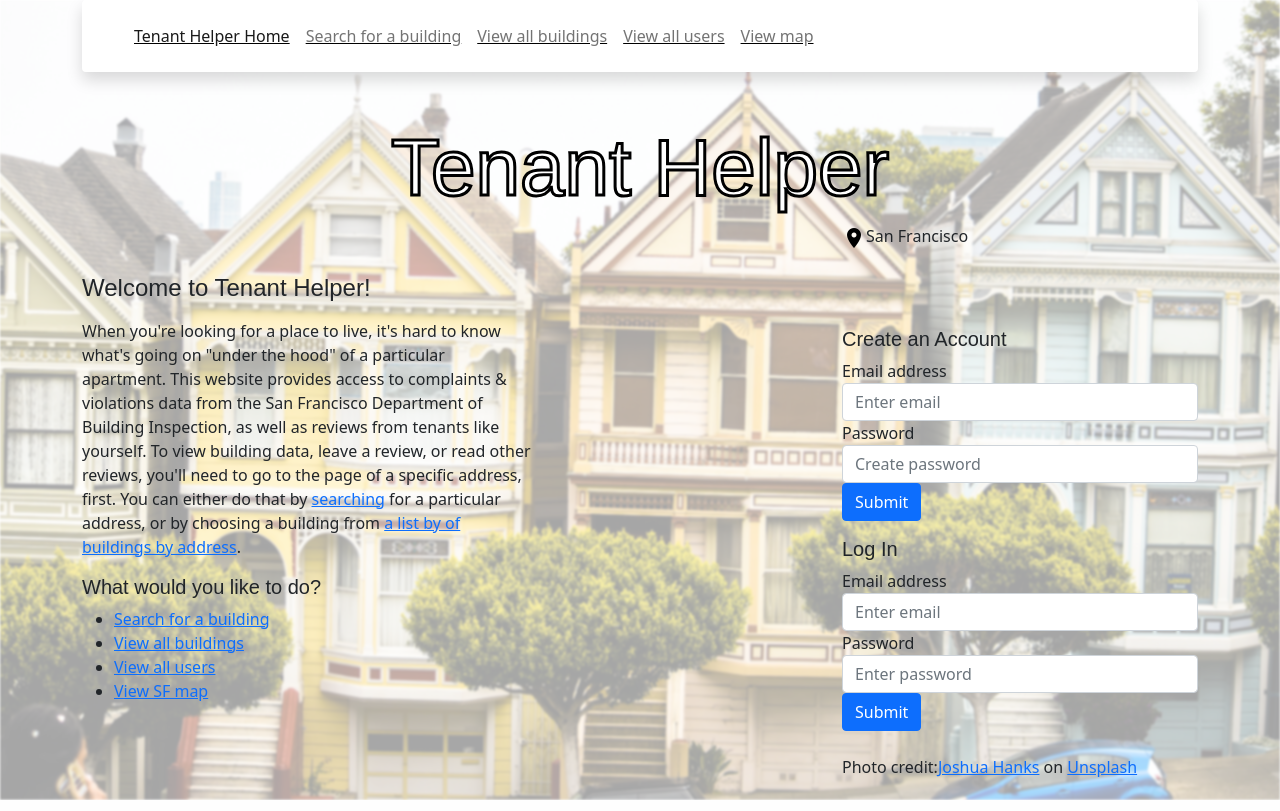
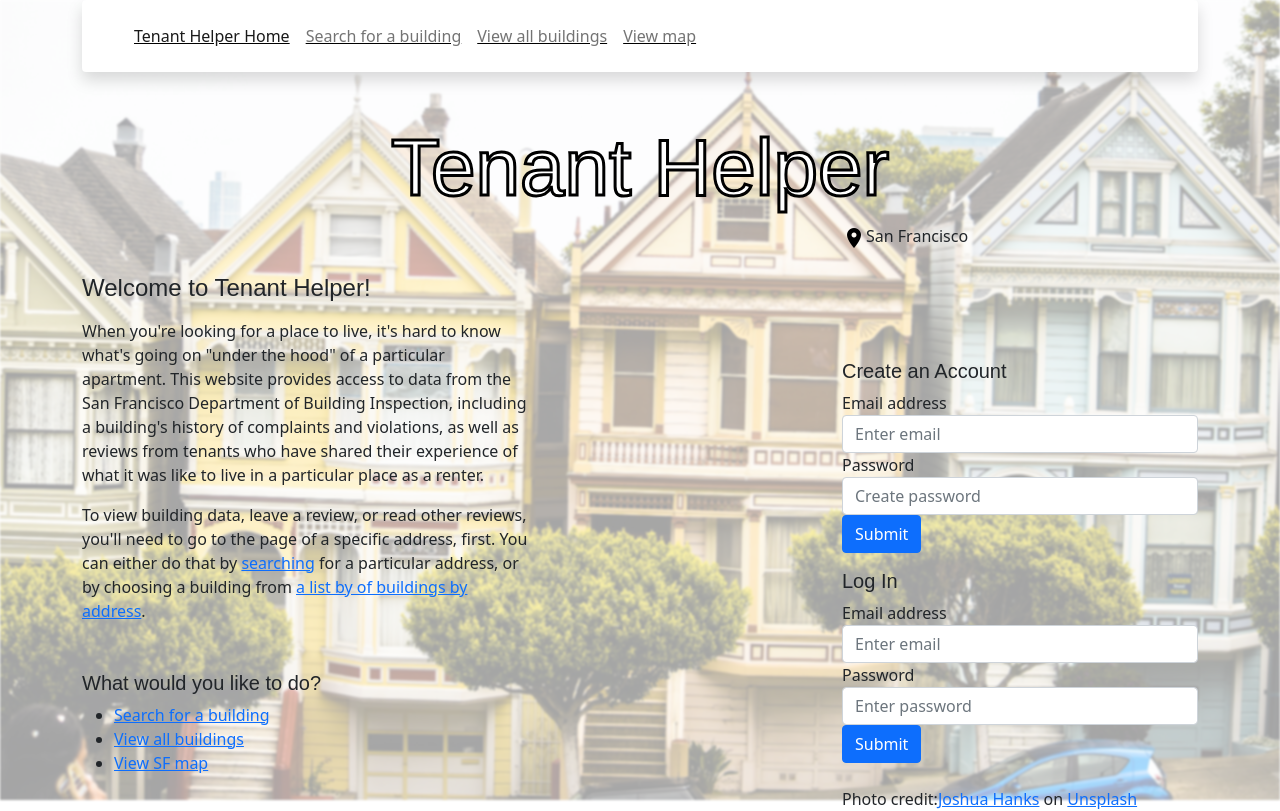
Before and after one commit to shoshlavosh/project, a Flask app: page / in a window 1280 px wide. Run offline with Flask 2, Linux system fonts and the light colour scheme.

Commit message:
edited homepage blurb

```diff
--- a/templates/address_search.html
+++ b/templates/address_search.html
@@ -4,10 +4,10 @@
 {% block head %}
 <link rel="stylesheet" href="/static/css/search.css">
 {% endblock %}
-<!-- create review form -->
+
 {% block body %}
 <div class="bgsearch"></div>
-<h4 class="display-5">Search for a Building</h4>
+<h4 class="display-5 mt-3">Search for a Building</h4>
 <form action="/address_search" method='POST'>
   <div class="form-row">
     <div class="form-group col-md-2">
--- a/templates/base.html
+++ b/templates/base.html
@@ -34,6 +34,7 @@
       <div class="container">
         <!-- nav bar goes here -->
         <nav class="navbar navbar-expand-lg navbar-light bg-info bg-gradient text-black text-decoration-underline shadow p-3 mb-5 bg-body rounded">
+          <!-- <nav class="navbar navbar-light" style="background-color: #e3f2fd;">   -->
           <div class="container-fluid">
             <a class="navbar-brand" href="#"></a>
             <button class="navbar-toggler" type="button" data-bs-toggle="collapse" data-bs-target="#navbarSupportedContent" aria-controls="navbarSupportedContent" aria-expanded="false" aria-label="Toggle navigation">
@@ -50,9 +51,9 @@
                 <li class="nav-item">
                   <a class="nav-link" a href="/buildings">View all buildings</a>
                 </li>
-                <li class="nav-item">
+                <!-- <li class="nav-item">
                   <a class="nav-link" a href="/users">View all users</a>
-                </li>
+                </li> -->
                 <li class="nav-item">
                   <a class="nav-link" a href="/map">View map</a>
                 </li>
--- a/templates/index.html
+++ b/templates/index.html
@@ -26,29 +26,32 @@
   <div class="col-5">
     <p class="mt-2">When you're looking for a place to live, it's hard to know
       what's going on "under the hood" of a particular apartment.
-      This website provides access to complaints & violations data
-      from the San Francisco Department of Building Inspection,
-      as well as reviews from tenants like yourself. To view building
-      data, leave a review, or read other reviews, you'll
-      need to go to the page of a specific address, first.
+      This website provides access to data
+      from the San Francisco Department of Building Inspection, including
+      a building's history of complaints and violations,
+      as well as reviews from tenants who have shared their experience
+      of what it was like to live in a particular place as a renter.
+      </p>
+      <p>To view building data, leave a review, or read other reviews,
+        you'll need to go to the page of a specific address, first.
       You can either do that by <a href="/search">searching</a>
       for a particular address, or by choosing a building from
       <a href="/buildings">a list by of buildings by address</a>.
     </p>
 
 
-    <h5 class="mt-3">What would you like to do?</h5>
+    <h5 class="mt-5">What would you like to do?</h5>
     <ul>
       <li><a href="/search">Search for a building</a></li>
       <li><a href="/buildings">View all buildings</a></li>
-      <li><a href="/users">View all users</a></li>
+      <!-- <li><a href="/users">View all users</a></li> -->
       <li><a href="/map">View SF map</a></li>
     </ul>
   </div>
 
 
   <div class="col-4 offset-3">
-    <h5 class="mt-3">Create an Account</h5>
+    <h5 class="mt-5">Create an Account</h5>
     <form action='/users' method='POST'>
       <div class="form-group col">
         <label for="reg-email">Email address</label>
```
Also changed, not shown: templates/building_details.html (+6 -8 lines).
